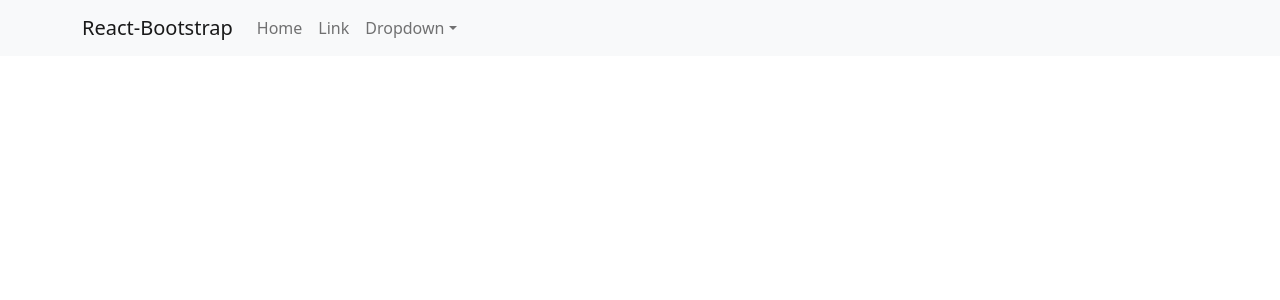
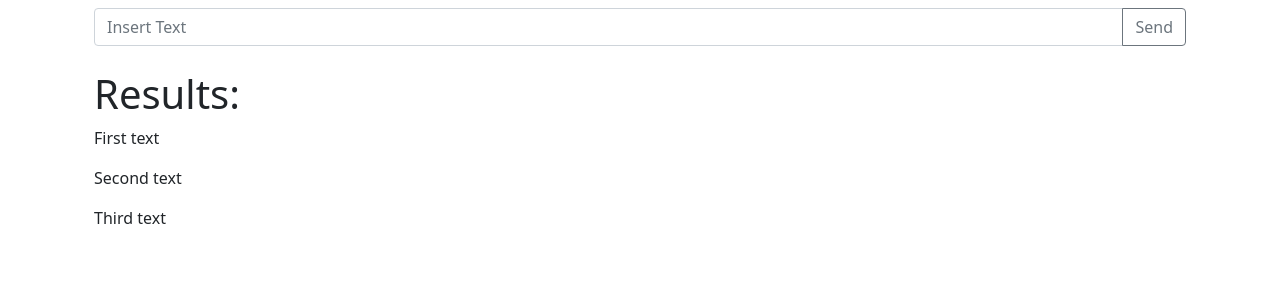
Before and after one commit to luisalfredosv/toolfront-test, a React (Create React App) app: page / in a window 1280 px wide. Shown: the top 300 px of the page. Built offline with nearby package versions, Linux system fonts and the light colour scheme.

Commit message:
[update] Create structure

```diff
--- a/src/App.js
+++ b/src/App.js
@@ -2,11 +2,17 @@ import React from "react";
 import "bootstrap/dist/css/bootstrap.min.css";
 
 import { NavBar } from "./layouts/NavBar";
+import { Main } from "./layouts/Main";
+
+import { View } from "./components/View";
 
 function App() {
 	return (
 		<>
 			<NavBar />
+			<Main>
+				<View />
+			</Main>
 		</>
 	);
 }
--- /dev/null
+++ b/src/components/Form.jsx
@@ -0,0 +1,20 @@
+import React from "react";
+import { InputGroup, FormControl, Button, Container } from "react-bootstrap";
+export const Form = () => {
+	return (
+		<>
+			<Container>
+				<InputGroup className='mb-3'>
+					<FormControl
+						placeholder='Insert Text'
+						aria-label='Insert Text'
+						aria-describedby='basic-addon2'
+					/>
+					<Button variant='outline-secondary' id='button-addon2'>
+						Send
+					</Button>
+				</InputGroup>
+			</Container>
+		</>
+	);
+};
--- /dev/null
+++ b/src/components/View.jsx
@@ -0,0 +1,27 @@
+import React from "react";
+import { Container } from "react-bootstrap";
+export const View = () => {
+	const data = [
+		{
+			text: "First text",
+		},
+		{
+			text: "Second text",
+		},
+		{
+			text: "Third text",
+		},
+	];
+
+	return (
+		<>
+			<Container>
+				<h1>Results:</h1>
+
+				{data.map(({ text }) => (
+					<p>{text}</p>
+				))}
+			</Container>
+		</>
+	);
+};
--- /dev/null
+++ b/src/layouts/Main.jsx
@@ -0,0 +1,10 @@
+import React from "react";
+import { Container } from "react-bootstrap";
+
+export const Main = ({ children }) => {
+	return (
+		<>
+			<Container>{children}</Container>
+		</>
+	);
+};
--- a/src/layouts/NavBar.jsx
+++ b/src/layouts/NavBar.jsx
@@ -1,37 +1,12 @@
 import React from "react";
-import { Container, Navbar, Nav, NavDropdown } from "react-bootstrap";
-
+import { Container, Navbar } from "react-bootstrap";
+import { Form } from "../components/Form";
 export const NavBar = () => {
 	return (
 		<>
-			<Navbar bg='light' expand='lg'>
+			<Navbar bg='red' expand='lg'>
 				<Container>
-					<Navbar.Brand href='#home'>React-Bootstrap</Navbar.Brand>
-					<Navbar.Toggle aria-controls='basic-navbar-nav' />
-					<Navbar.Collapse id='basic-navbar-nav'>
-						<Nav className='me-auto'>
-							<Nav.Link href='#home'>Home</Nav.Link>
-							<Nav.Link href='#link'>Link</Nav.Link>
-							<NavDropdown
-								title='Dropdown'
-								id='basic-nav-dropdown'
-							>
-								<NavDropdown.Item href='#action/3.1'>
-									Action
-								</NavDropdown.Item>
-								<NavDropdown.Item href='#action/3.2'>
-									Another action
-								</NavDropdown.Item>
-								<NavDropdown.Item href='#action/3.3'>
-									Something
-								</NavDropdown.Item>
-								<NavDropdown.Divider />
-								<NavDropdown.Item href='#action/3.4'>
-									Separated link
-								</NavDropdown.Item>
-							</NavDropdown>
-						</Nav>
-					</Navbar.Collapse>
+					<Form />
 				</Container>
 			</Navbar>
 		</>
```
